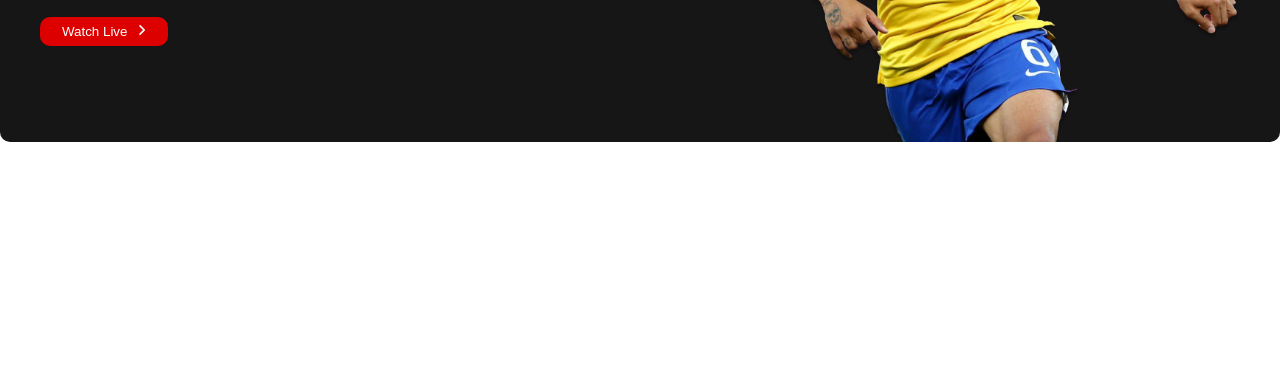
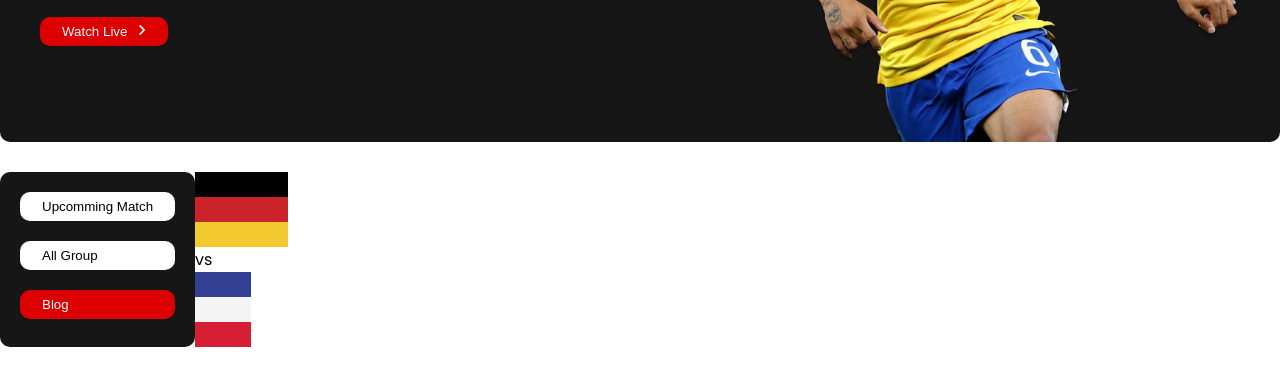
Before and after one commit to Khabbab800118/B12_c3_fifa_world_cup, a plain HTML site: page index.html in a window 1280 px wide. Shown: the part 340-726 px from the top of the page. Drawn offline with Linux system fonts and the light colour scheme.

Commit message:
flag creation done commit

```diff
--- a/index.html
+++ b/index.html
@@ -29,7 +29,33 @@
         </section>
     </header>
     <main>
+        <section class="body flex container">
+            <div class="body-left">
+                <button class="primary-btn">Upcomming Match</button>
+                <button class="primary-btn">All Group</button>
+                <button class="primary-btn">Blog</button>
+            </div>
+            <div class="body-right">
+                <div class="card">
+                    <div class="country-flags">
+                        <div class="flag-grm">
+                            <div class="brick-black">1</div>
+                            <div class="brick-red">2</div>
+                            <div class="brick-yellow">3</div>
+                        </div>
+                        <span>vs</span>
+                        <div class="flag-frn">
+                            <div class="brick-blue">1</div>
+                            <div class="brick-white">2</div>
+                            <div class="brick-maron">3</div>
+                        </div>
 
+                    </div>
+                    <div class="country-name"></div>
+                    <div class="time&date"></div>
+                </div>
+            </div>
+        </section>
     </main>
     <footer>
 
--- a/styles/style.css
+++ b/styles/style.css
@@ -2,35 +2,35 @@
 /* fonts */
 
 .poppins-regular {
-  font-family: "Poppins", sans-serif;
-  font-style: normal;
+    font-family: "Poppins", sans-serif;
+    font-style: normal;
 }
 
-*{
+* {
     margin: 0px;
     padding: 0px;
     box-sizing: border-box;
 }
 
-.container{
+.container {
     max-width: 1280px;
     margin: auto;
 }
 
-* img{
+* img {
     display: block;
     max-width: 100%;
 }
 
-.flex{
+.flex {
     display: flex;
 }
 
-.column{
+.column {
     flex-direction: column;
 }
 
-.primary-btn{
+.primary-btn {
     border: none;
     border-radius: 10px;
     background-color: #DD0000;
@@ -44,7 +44,7 @@
 
 /* banner */
 
-.banner{
+.banner {
     background-color: #161616;
     border-radius: 10px;
     color: white;
@@ -52,14 +52,88 @@
     padding: 10px 40px 0px 40px;
     align-items: center;
 }
-.banner-title{
+
+.banner-title {
     font-size: calc(40rem / 16);
     font-weight: 600;
     line-height: 50px;
 }
-.banner-description{
+
+.banner-description {
     margin: 20px 0px;
     max-width: 75%;
     font-size: small;
     font-weight: 200;
 }
+
+/* ..............body.......... */
+
+
+/* body right */
+.body-left {
+    max-width: 25%;
+    background-color: #161616;
+    padding: 20px;
+    border-radius: 10px;
+}
+
+.body {
+    margin-top: 30px;
+}
+
+.body-left button:nth-child(1) {
+    background-color: white;
+    color: black;
+}
+
+.body-left button:nth-child(2) {
+    background-color: white;
+    color: black;
+    margin: 20px 0px;
+}
+
+.body-left button {
+    display: flex;
+    flex-direction: column;
+    width: 100%;
+}
+
+/* body right */
+.body-right {
+    flex: 1;
+}
+.brick-black{
+    max-height: calc(56.1rem / 16);
+    max-width: calc(92.82rem /16);
+    background-color: rgba(0, 0, 0, 1);
+}
+.brick-red{
+    max-height: calc(56.1rem / 16);
+    max-width: calc(92.82rem /16);
+    background-color: rgba(204, 34, 41, 1);
+    color: rgba(204, 34, 41, 1);
+}
+.brick-yellow{
+    max-height: calc(56.1rem / 16);
+    max-width: calc(92.82rem /16);
+    background-color: rgba(242, 202, 48, 1);
+    color: rgba(242, 202, 48, 1);
+}
+.brick-blue{
+    max-width: calc(56.1rem / 16);
+    max-height: calc(92.82rem /16);
+    background-color: rgba(51, 64, 148, 1);
+    color: rgba(51, 64, 148, 1);
+}
+.brick-maron{
+    max-width: calc(56.1rem / 16);
+    max-height: calc(92.82rem /16);
+    background-color: rgba(214, 30, 52, 1);
+    color: rgba(214, 30, 52, 1);
+}
+.brick-white{
+    max-width: calc(56.1rem / 16);
+    max-height: calc(92.82rem /16);
+    background-color: rgba(244, 244, 244, 1);
+    color: rgba(244, 244, 244, 1);
+}
```
